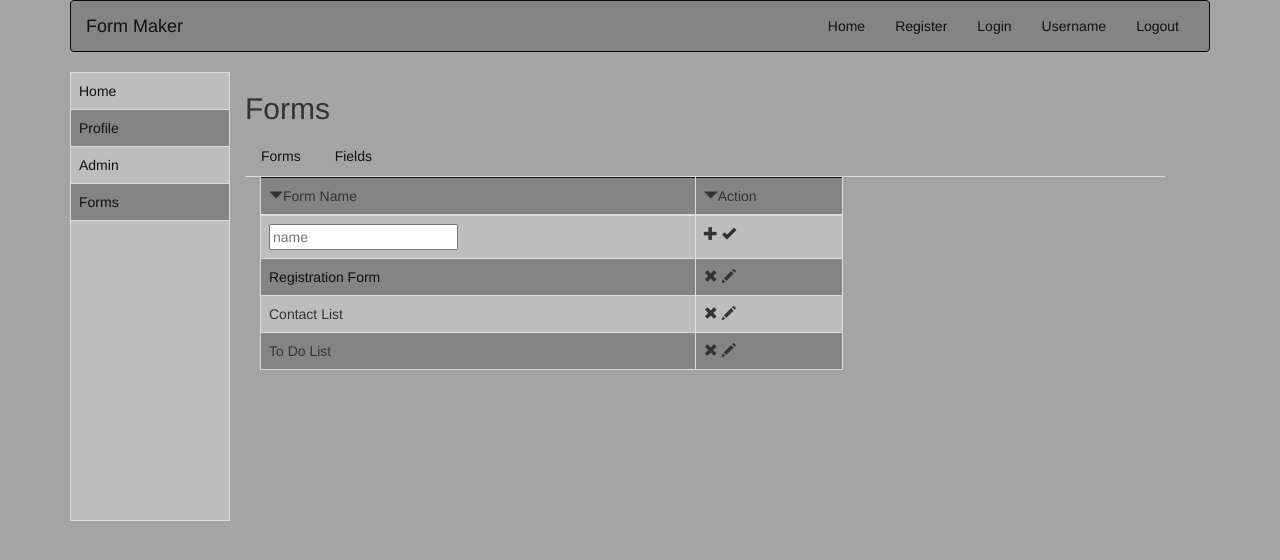
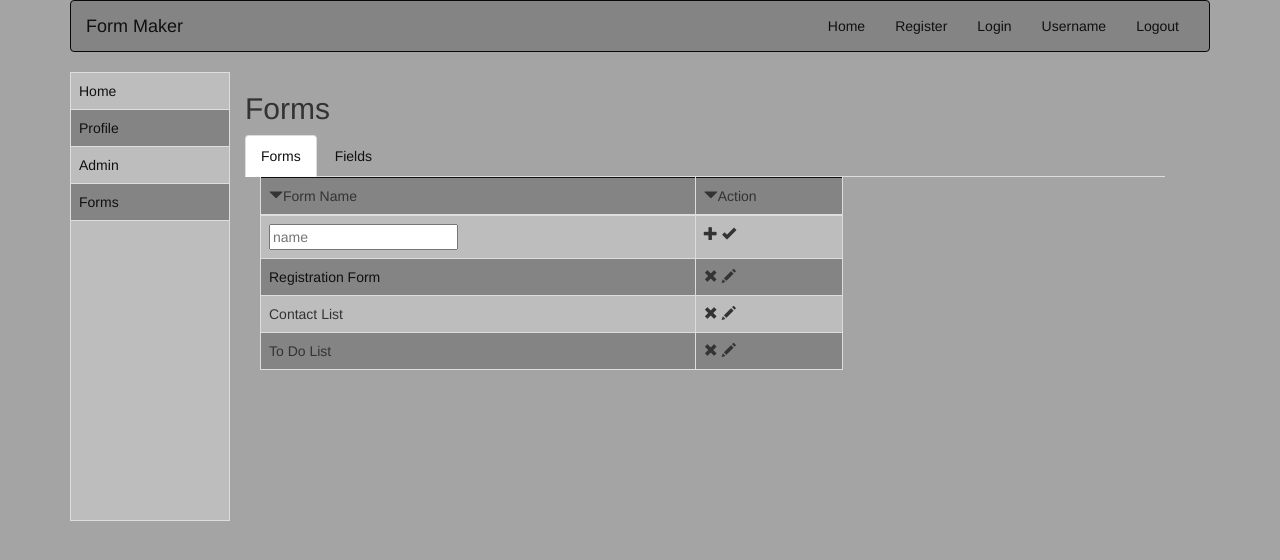
Before and after one commit to seshasai09/webdev, a website: page public/assignment/forms.html in a window 1280 px wide. Drawn offline with nearby package versions, Linux system fonts and the light colour scheme.

Commit message:
'Assignment1'

```diff
--- a/public/assignment/forms.html
+++ b/public/assignment/forms.html
@@ -68,7 +68,7 @@
 <div class="col-sm-10" >
     <h2 id="type">Forms</h2>
     <ul class="nav nav-tabs" >
-        <li onclick=changetext(true)><a data-toggle="tab" href="#menu1">Forms</a></li>
+        <li class="active" onclick=changetext(true)><a data-toggle="tab"  href="#menu1">Forms</a></li>
         <li  onclick="changetext(false)"><a  href="form-fields.html">Fields</a></li>
     </ul>
 
```
Also changed, not shown: public/assignment/form-fields.html (+1 -1 lines).
